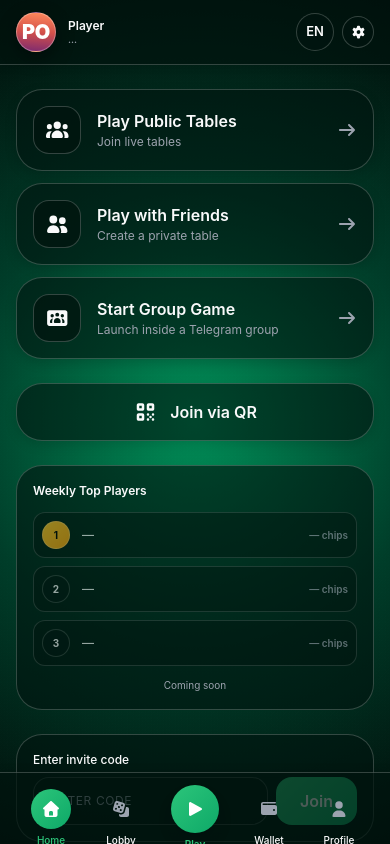
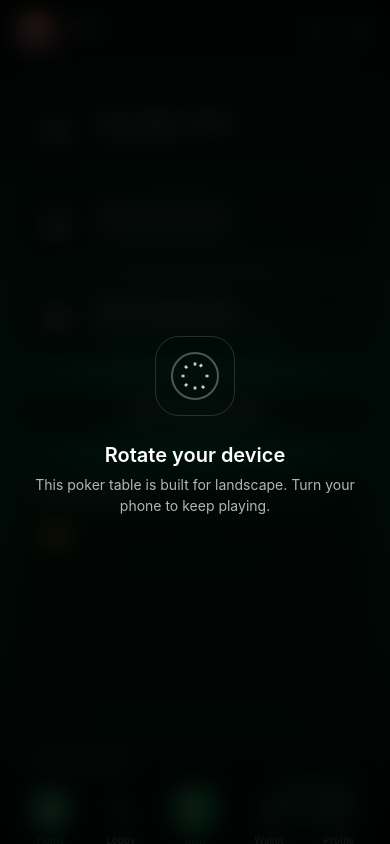
Before and after one commit to shahinmnm/poker-last, a React (Vite) app in the folder telegram_poker_bot/frontend/: page / in a window 390 px wide. Built offline with nearby package versions, Linux system fonts and the light colour scheme; a small style sheet from the web is missing.

Commit message:
feat: add orientation guard and manifest for landscape
Co-authored-by: shahinmnm <119159633+shahinmnm@users.noreply.github.com>

```diff
--- a/telegram_poker_bot/frontend/index.html
+++ b/telegram_poker_bot/frontend/index.html
@@ -3,6 +3,7 @@
   <head>
     <meta charset="UTF-8" />
     <link rel="icon" type="image/svg+xml" href="/vite.svg" />
+    <link rel="manifest" href="/manifest.json" />
     <meta name="viewport" content="width=device-width, initial-scale=1.0" />
     <title>Telegram Poker Bot</title>
     <script src="https://telegram.org/js/telegram-web-app.js"></script>
--- a/telegram_poker_bot/frontend/src/App.tsx
+++ b/telegram_poker_bot/frontend/src/App.tsx
@@ -23,6 +23,7 @@ import AdminTables from './pages/admin/AdminTables'
 import AdminTableTemplates from './pages/admin/AdminTableTemplates'
 import UIDemoPage from './pages/UIDemoPage'
 import { useTelegram } from './hooks/useTelegram'
+import OrientationGuard from './components/ui/OrientationGuard'
 
 function StartParamBridge() {
   const { startParam } = useTelegram()
@@ -50,6 +51,7 @@ function App() {
         <ThemeProvider>
           <UserDataProvider>
             <LayoutProvider>
+              <OrientationGuard>
                 <BrowserRouter>
                   <StartParamBridge />
                   <Routes>
@@ -85,6 +87,7 @@ function App() {
                     <Route path="*" element={<Navigate to="/" replace />} />
                   </Routes>
                 </BrowserRouter>
+              </OrientationGuard>
             </LayoutProvider>
           </UserDataProvider>
         </ThemeProvider>
--- /dev/null
+++ b/telegram_poker_bot/frontend/src/components/ui/OrientationGuard.tsx
@@ -0,0 +1,116 @@
+import { type ReactNode, useEffect, useState } from 'react'
+
+type TelegramWebApp = {
+  requestFullscreen?: () => void
+}
+
+type ScreenOrientationLock =
+  | 'any'
+  | 'natural'
+  | 'landscape'
+  | 'portrait'
+  | 'landscape-primary'
+  | 'landscape-secondary'
+  | 'portrait-primary'
+  | 'portrait-secondary'
+
+type ScreenOrientationWithLock = ScreenOrientation & {
+  lock: (orientation: ScreenOrientationLock) => Promise<void>
+}
+
+function hasOrientationLock(value: ScreenOrientation | undefined): value is ScreenOrientationWithLock {
+  return !!value && typeof (value as ScreenOrientationWithLock).lock === 'function'
+}
+
+const RotateIcon = () => (
+  <svg
+    xmlns="http://www.w3.org/2000/svg"
+    viewBox="0 0 24 24"
+    className="h-9 w-9 text-white/80"
+    fill="none"
+    stroke="currentColor"
+    strokeWidth="1.8"
+  >
+    <path d="M12 5v-2m0 18v-2m7-7h2M3 12h2m10.24-6.24 1.42-1.42M5.34 18.66l1.42-1.42m9.9 1.42 1.42 1.42M5.34 5.34l1.42 1.42" />
+  </svg>
+)
+
+function isPortrait() {
+  if (typeof window === 'undefined') {
+    return false
+  }
+  return window.innerHeight > window.innerWidth
+}
+
+interface OrientationGuardProps {
+  children: ReactNode
+}
+
+const OrientationGuard = ({ children }: OrientationGuardProps) => {
+  const [portrait, setPortrait] = useState<boolean>(() => isPortrait())
+
+  useEffect(() => {
+    if (typeof window === 'undefined') {
+      return
+    }
+
+    const handleOrientationChange = () => {
+      setPortrait(isPortrait())
+    }
+
+    window.addEventListener('resize', handleOrientationChange)
+    window.addEventListener('orientationchange', handleOrientationChange)
+
+    const telegram = 'Telegram' in window ? window.Telegram : undefined
+    const webApp = telegram?.WebApp as TelegramWebApp | undefined
+    try {
+      webApp?.requestFullscreen?.()
+    } catch {
+      /* Ignore fullscreen failures */
+    }
+
+    try {
+      const orientation = window.screen?.orientation
+      if (hasOrientationLock(orientation)) {
+        orientation.lock('landscape').catch(() => {
+          /* Silently ignore orientation lock failures (unsupported on many mobile browsers) */
+        })
+      }
+    } catch {
+      /* Ignore orientation lock failures */
+    }
+
+    return () => {
+      window.removeEventListener('resize', handleOrientationChange)
+      window.removeEventListener('orientationchange', handleOrientationChange)
+    }
+  }, [])
+
+  return (
+    <div className="relative min-h-screen bg-[var(--color-bg-gradient)]">
+      {portrait && (
+        <div className="fixed inset-0 z-50 flex flex-col items-center justify-center gap-4 bg-black/85 px-8 text-center text-white backdrop-blur-md">
+          <div className="relative h-24 w-24">
+            {/* Positioned border rings spaced with Tailwind tokens (inset-6 / inset-2) for visual balance */}
+            <div className="absolute inset-6 rounded-2xl border-2 border-white/30" />
+            <div className="absolute inset-2 rounded-3xl border border-white/15" />
+            <div className="absolute inset-0 flex items-center justify-center">
+              <RotateIcon />
+            </div>
+          </div>
+          <div className="space-y-1">
+            <p className="text-2xl font-semibold">Rotate your device</p>
+            <p className="text-base text-white/70">
+              This poker table is built for landscape. Turn your phone to keep playing.
+            </p>
+          </div>
+        </div>
+      )}
+      <div aria-hidden={portrait} tabIndex={portrait ? -1 : undefined}>
+        {children}
+      </div>
+    </div>
+  )
+}
+
+export default OrientationGuard
```
Also changed, not shown: telegram_poker_bot/frontend/public/icon-192.png (added), telegram_poker_bot/frontend/public/icon-512.png (added), telegram_poker_bot/frontend/public/manifest.json (added). Lines whose indentation alone changed are shown as unchanged.
